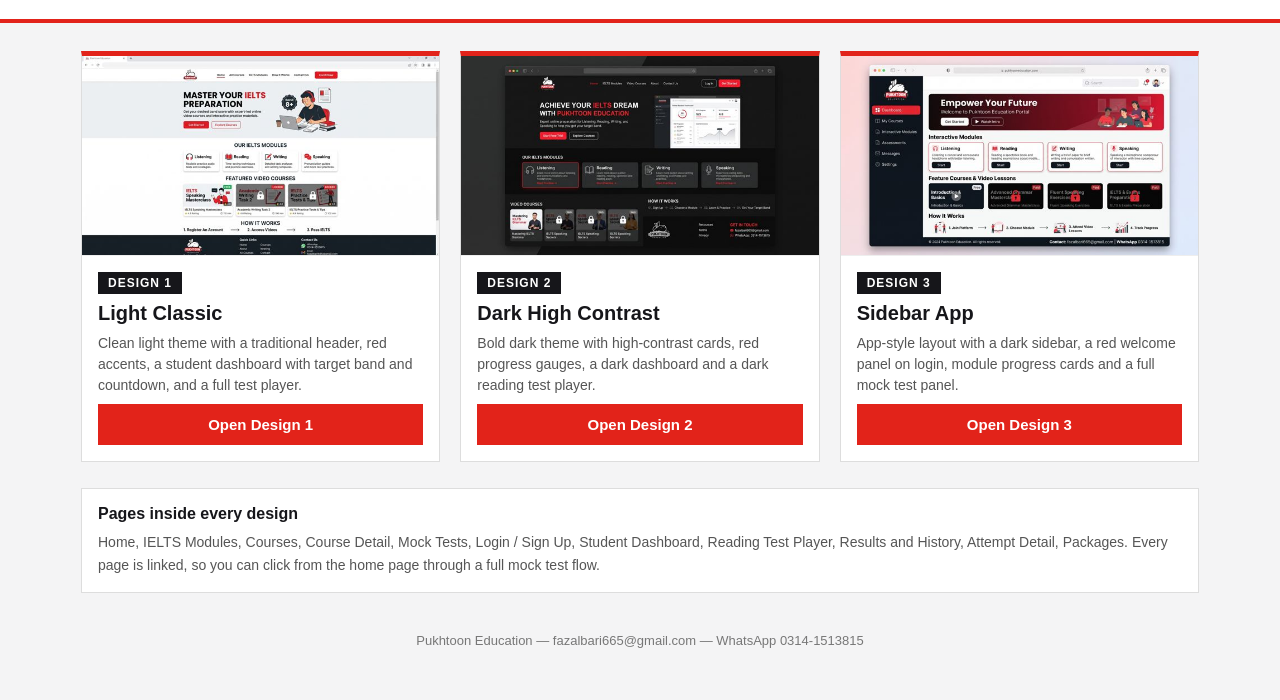
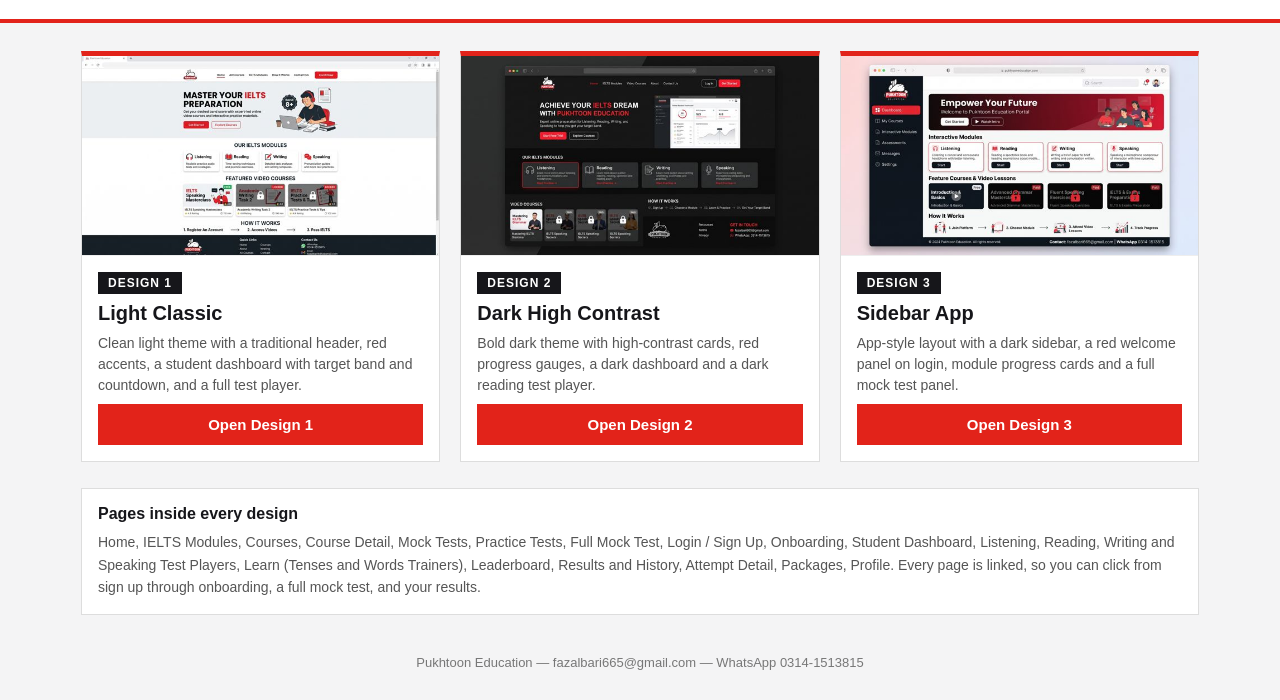
Before and after one commit to ladlabaloch512-blip/pukhtoon-education-designs, a plain HTML site: page index.html in a window 1280 px wide. Shown: the part 268-968 px from the top of the page. Before the commit the page ends 946 px from the top, so only its background shows below. Drawn offline with Linux system fonts and the light colour scheme.

Commit message:
Add missing functions: onboarding, practice, learn, leaderboard, module players, full mock, profile

```diff
--- a/index.html
+++ b/index.html
@@ -66,7 +66,7 @@
   </div>
   <div class="pages">
     <h3>Pages inside every design</h3>
-    <p>Home, IELTS Modules, Courses, Course Detail, Mock Tests, Login / Sign Up, Student Dashboard, Reading Test Player, Results and History, Attempt Detail, Packages. Every page is linked, so you can click from the home page through a full mock test flow.</p>
+    <p>Home, IELTS Modules, Courses, Course Detail, Mock Tests, Practice Tests, Full Mock Test, Login / Sign Up, Onboarding, Student Dashboard, Listening, Reading, Writing and Speaking Test Players, Learn (Tenses and Words Trainers), Leaderboard, Results and History, Attempt Detail, Packages, Profile. Every page is linked, so you can click from sign up through onboarding, a full mock test, and your results.</p>
   </div>
 </main>
 <footer>Pukhtoon Education — fazalbari665@gmail.com — WhatsApp 0314-1513815</footer>
```
